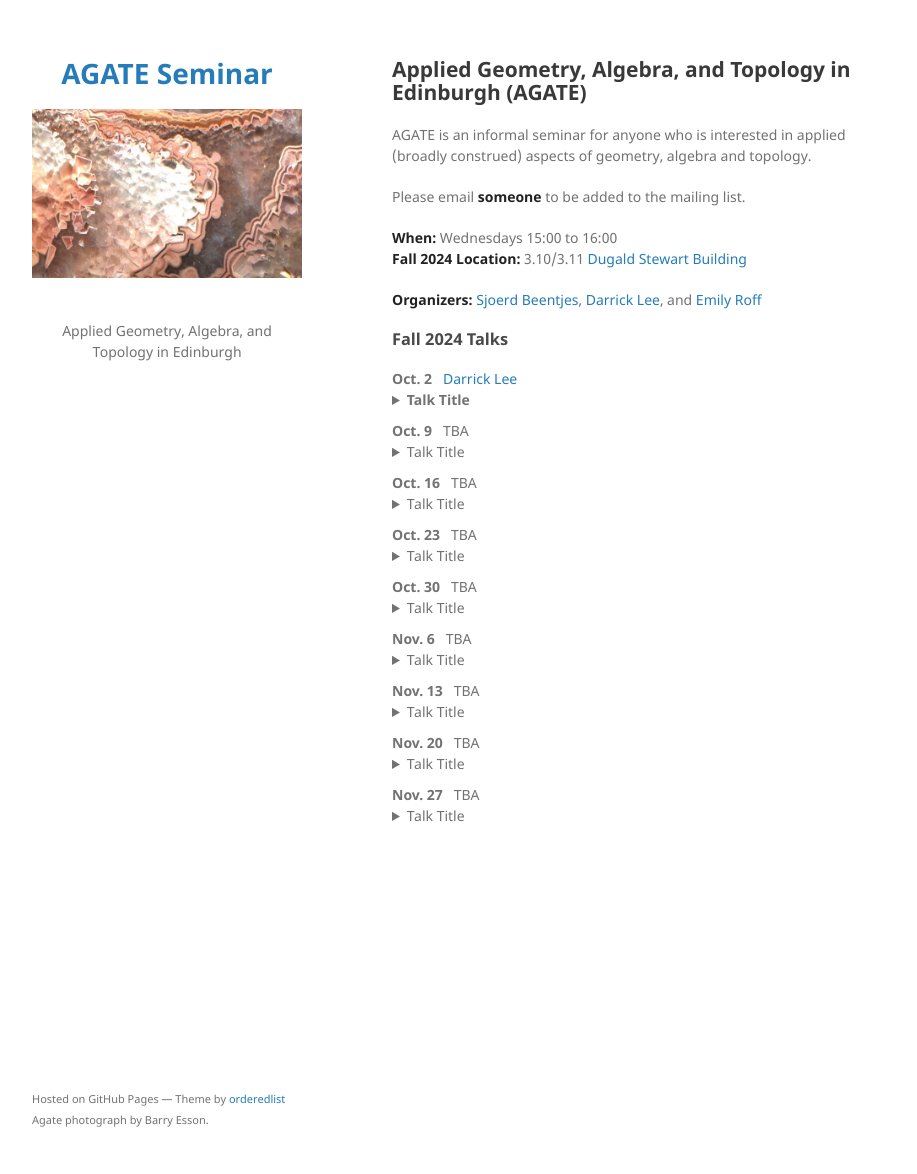
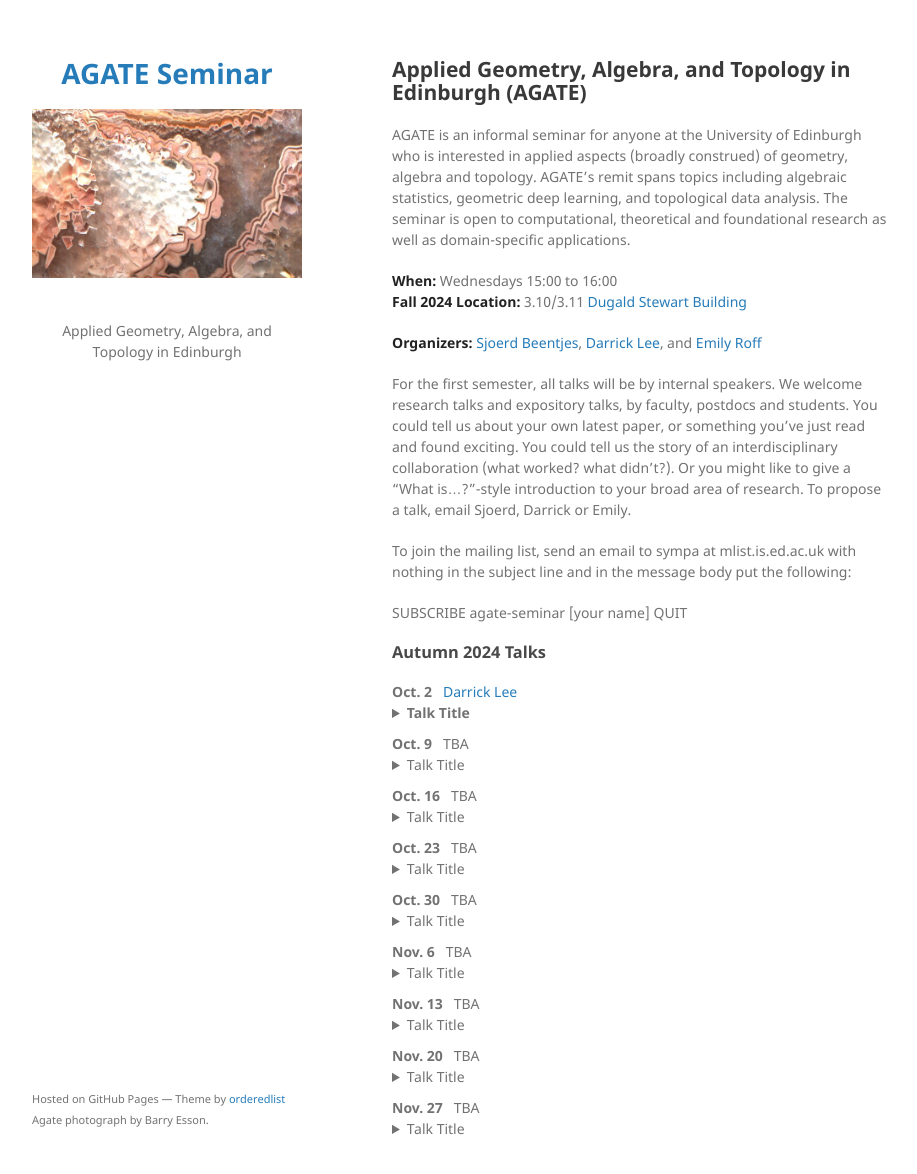
Before and after one commit to agatedinburgh/agatedinburgh.github.io, a Jekyll site: the page built from index.md, in a window 1280 px wide and 1199 px high. Shown: the top 1174 px of the window, without its empty margins (178-1095 px from the left). Built offline with Jekyll 4.4.1, drawn with Linux system fonts in a browser that asks for light colours; our own code applies the rules of GitHub Pages for plain Markdown files.

Commit message:
Update index.md

```diff
--- a/index.md
+++ b/index.md
@@ -4,18 +4,22 @@ layout: default
 
 ## Applied Geometry, Algebra, and Topology in Edinburgh (AGATE)
 
-AGATE is an informal seminar for anyone who is interested in applied (broadly construed) aspects of geometry, algebra and topology.
-
-Please email **someone** to be added to the mailing list.
+AGATE is an informal seminar for anyone at the University of Edinburgh who is interested in applied aspects (broadly construed) of geometry, algebra and topology. AGATE's remit spans topics including algebraic statistics, geometric deep learning, and topological data analysis. The seminar is open to computational, theoretical and foundational research as well as domain-specific applications.
 
 **When:** Wednesdays 15:00 to 16:00
 **Fall 2024 Location:** 3.10/3.11 [Dugald Stewart Building](https://maps.app.goo.gl/op8Ue9vbxhYPsty36)
 
 **Organizers:** [Sjoerd Beentjes](https://sjoerdvbeentjes.github.io/), [Darrick Lee](https://darricklee.com/), and [Emily Roff](https://www.maths.ed.ac.uk/~emilyroff/)
 
+For the first semester, all talks will be by internal speakers. We welcome research talks and expository talks, by faculty, postdocs and students. You could tell us about your own latest paper, or something you've just read and found exciting. You could tell us the story of an interdisciplinary collaboration (what worked? what didn't?). Or you might like to give a "What is...?"-style introduction to your broad area of research. To propose a talk, email Sjoerd, Darrick or Emily.
+
+To join the mailing list, send an email to sympa at mlist.is.ed.ac.uk with nothing in the subject line and in the message body put the following:
+
+SUBSCRIBE agate-seminar [your name]
+QUIT
 
 
-### Fall 2024 Talks
+### Autumn 2024 Talks
 
 <nobr><b>Oct. 2</b>  &nbsp; <a href="https://darricklee.com/">Darrick Lee</a></nobr>
 <details style="margin-bottom:10px">
```
